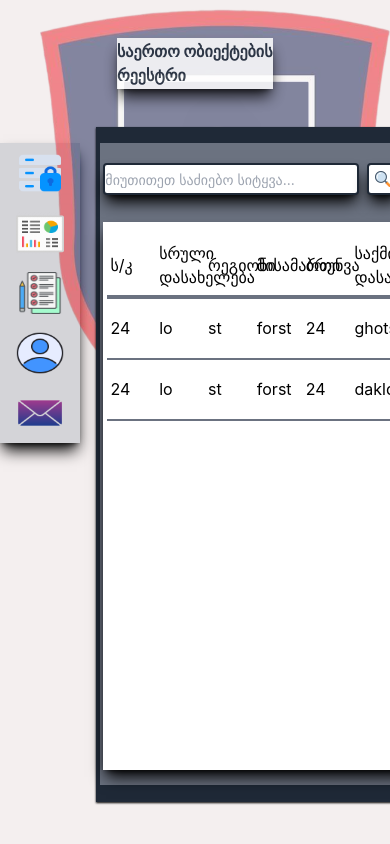
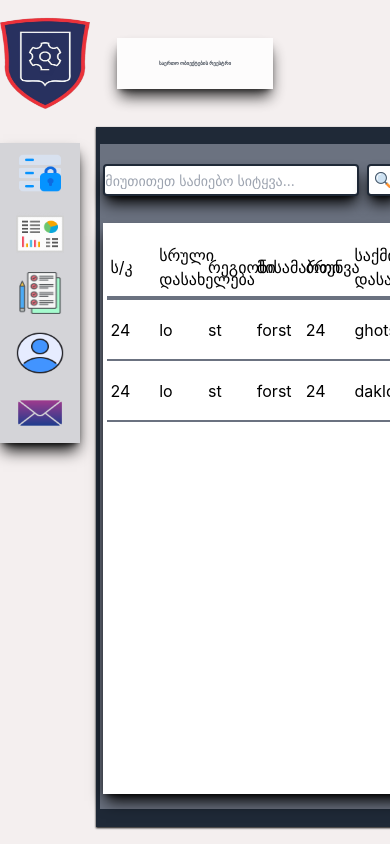
Before and after one commit to DarkSidedMangoose/Tofura--Project--Front, a React (Create React App) app: page /main in a window 390 px wide. Shown: the top 844 px of the page. Built offline with nearby package versions, Linux system fonts and the light colour scheme.

Commit message:
add some extra stylish for responsivness

```diff
--- a/src/components/main/MainHeader.tsx
+++ b/src/components/main/MainHeader.tsx
@@ -1,11 +1,15 @@
 import React from "react";
 import "./mainHeader.css";
+import MainLogos from "./mainLogo";
 
 const MainHeader: React.FC = () => {
   return (
-    <header className="h-15% w-screen flex justify-center items-center">
-      <div className="h-40% w-40% bg-white shadow-lg stroke-black bg-header opacity-85 font-bold text-gray-800 flex justify-center items-center text-l shadow-lg shadow-black">
-        საერთო ობიექტების რეესტრი
+    <header className="h-15% min-h-[100px]">
+      <MainLogos />
+      <div className="h-100% w-screen flex justify-center items-center ">
+        <div className="h-40% w-40% min-h-[50px] bg-white  stroke-black  opacity-85 font-bold text-gray-800 flex justify-center items-center text-l shadow-lg shadow-black text-[1.3vw]">
+          საერთო ობიექტების რეესტრი
+        </div>
       </div>
     </header>
   );
--- a/src/components/main/MainLogo.css
+++ /dev/null
@@ -1,33 +0,0 @@
-.MainLogoMain {
-  width: 400px;
-  height: 450px;
-}
-.MainMovedLogoMain {
-  margin-bottom: 40px;
-  width: 170px;
-  height: 170px;
-  /* animation: movedLogo 9s linear infinite; */
-}
-.MainLogoDivMain {
-  z-index: 0;
-  width: 350px;
-  height: 450px;
-  opacity: 0.5;
-  display: flex;
-  justify-content: center;
-  align-items: center;
-  position: absolute;
-  right: 0;
-  top: 0;
-}
-.MainLogoDivMain img {
-  position: absolute;
-}
-/* @keyframes movedLogo {
-  from {
-    transform: rotate(0deg);
-  }
-  to {
-    transform: rotate(360deg);
-  }
-} */
--- a/src/components/main/MainLogo.tsx
+++ b/src/components/main/MainLogo.tsx
@@ -1,13 +1,14 @@
 import React from "react";
-import MainLogo from "../../assets/images/login/mainLogo.png";
-import MainLogoCenter from "../../assets/images/login/mainLogoCenter.png";
-import "./mainLogo.css";
+import MainLogo from "../../assets/images/main/fullLogo.png";
 const MainLogos: React.FC = () => {
   //* check
   return (
-    <div className="MainLogoDivMain">
-      <img className="MainLogoMain" src={MainLogo} alt="Logo"></img>
-      <img className="MainMovedLogoMain" src={MainLogoCenter} alt="Logo"></img>
+    <div className="absolute  w-[5%] min-w-[90px] h-[11%] min-h-[90px] left-0 opacity-90  mt-4 z-0">
+      <img
+        className=" w-100% h-[100%]  absolute"
+        src={MainLogo}
+        alt="Logo"
+      ></img>
     </div>
   );
 };
--- a/src/components/main/bases/baseMain.tsx
+++ b/src/components/main/bases/baseMain.tsx
@@ -4,8 +4,8 @@ import CommonAfterClickers from "./commonAfterClickers";
 
 const BaseMain: React.FC = () => {
   return (
-    <div className=" w-95% h-100% bg-gray-800 z-10  flex justify-center items-center relative shadow-sm shadow-black ">
-      <div className="w-98% h-95% flex flex-col  bg-gray-500">
+    <div className=" w-95% h-100% min-h-[700px] bg-gray-800   flex justify-center items-center relative shadow-sm shadow-black ">
+      <div className="w-98% h-95% min-h-[650px] flex flex-col  bg-gray-500">
         <CommonBaseClickers />
         <div className="w-100% h-100% flex justify-center items-center">
           <CommonAfterClickers />
--- a/src/pages/Main/Main.tsx
+++ b/src/pages/Main/Main.tsx
@@ -7,7 +7,6 @@ import MainMain from "../../components/main/mainMain";
 const Main: React.FC = () => {
   return (
     <div className="w-screen h-screen bg-loginBackground">
-      <MainLogos />
       <MainHeader />
       <div className="flex  gap-4 h-80%  ">
         <MainSidebar />
```
Also changed, not shown: src/assets/images/main/fullLogo.png (added).
